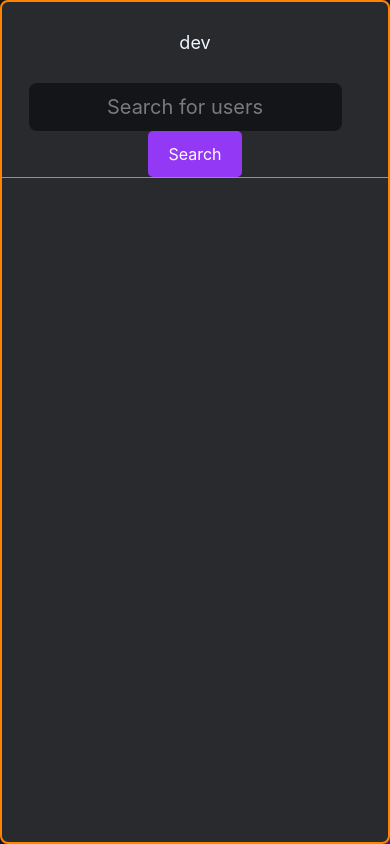
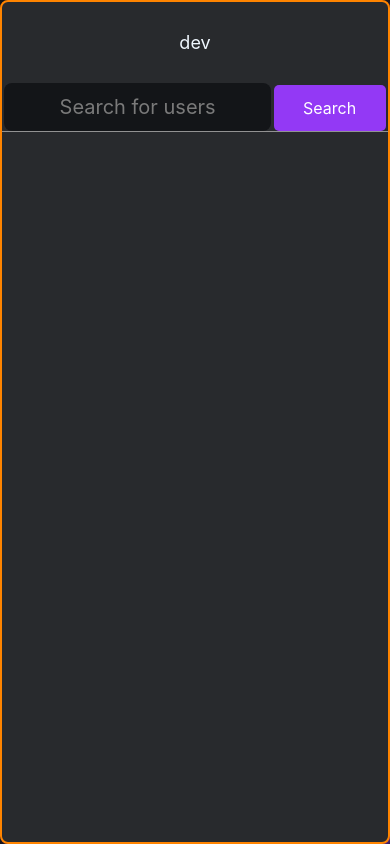
Before and after one commit to devnamdev2003/django-chat-app, a Django app: page /search/ in a window 390 px wide. Run offline with Django 3.2, Linux system fonts and the light colour scheme; a user stored in the database is signed in.

Commit message:
fix ui of search page

```diff
--- a/templates/search.html
+++ b/templates/search.html
@@ -147,6 +147,15 @@
         transition-duration: 0.2s;
         background: #6421eb;
       }
+      @media screen and (max-width: 550px) {
+        input {
+          margin-right: 0rem;
+          width: 69%;
+        }
+        .sbtn {
+          width: 29%;
+        }
+      }
     </style>
   </head>
   <body>
```
